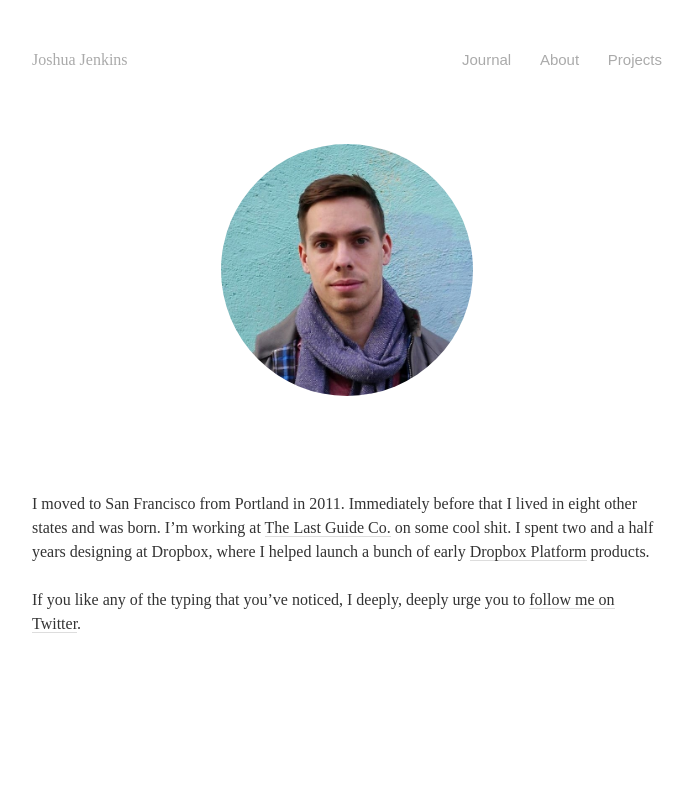
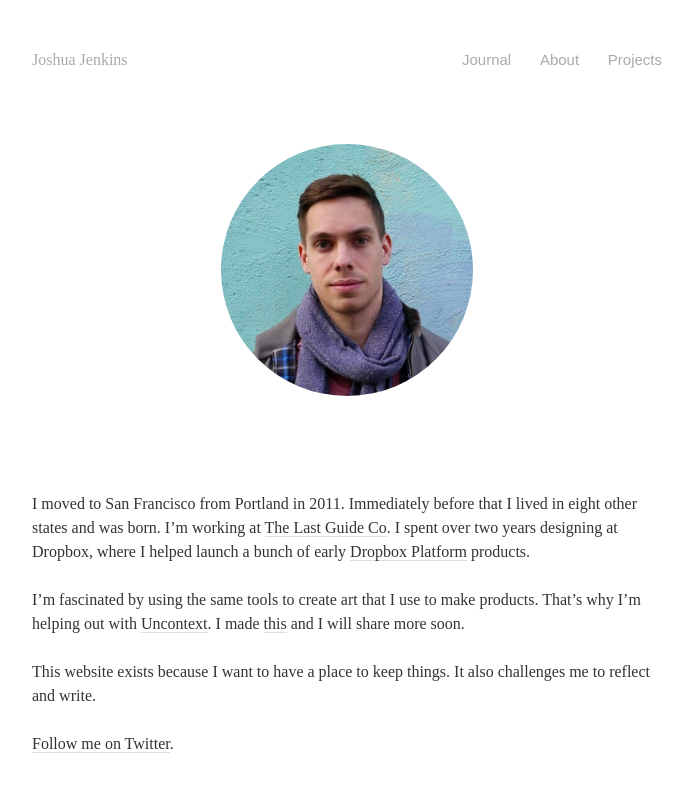
Before and after one commit to joshuajenkins/joshuajenkins.github.io, a Jekyll site: the page built from about/index.html, in a window 1280 px wide. Shown: the top 792 px of the page, without its empty margins (293-986 px from the left). Built offline with Jekyll 4.4.1, drawn with Linux system fonts in a browser that asks for light colours; some web fonts are replaced.

Commit message:
Updated /about

```diff
--- a/about/index.html
+++ b/about/index.html
@@ -8,5 +8,7 @@ date:   2014-04-20 20:17:32
 	<img src="/img/photo-barca.jpg">
 </div>
 
-<p>I moved to San Francisco from Portland in 2011. Immediately before that I lived in eight other states and was born. I&rsquo;m working at <a href="http://last.co" title="The Last Guide Company">The Last Guide Co.</a> on some cool shit. I spent two and a half years designing at Dropbox, where I helped launch a bunch of early <a href="http://dropbox.com/developers" title="Dropbox Platform">Dropbox Platform</a> products.</p>
-<p>If you like any of the typing that you&rsquo;ve noticed, I deeply, deeply urge you to <a href="http://twitter.com/joshuajenkinsyo" title="Follow me on Twitter">follow me on Twitter</a>.</p>
+<p>I moved to San Francisco from Portland in 2011. Immediately before that I lived in eight other states and was born. I&rsquo;m working at <a href="http://last.co" title="The Last Guide Company">The Last Guide Co</a>. I spent over two years designing at Dropbox, where I helped launch a bunch of early <a href="http://dropbox.com/developers" title="Dropbox Platform">Dropbox Platform</a> products.</p>
+<p>I&rsquo;m fascinated by using the same tools to create art that I use to make products. That&rsquo;s why I&rsquo;m helping out with <a href="http://uncontext.com" title="Uncontext">Uncontext</a>. I made <a href="http://www.uncontext.com/literature/shape" title="Shape">this</a> and I will share more soon.
+<p>This website exists because I want to have a place to keep things. It also challenges me to reflect and write.</p>
+<p><a href="http://twitter.com/joshuajenkinsyo" title="Follow me on Twitter">Follow me on Twitter</a>.</p>
```
